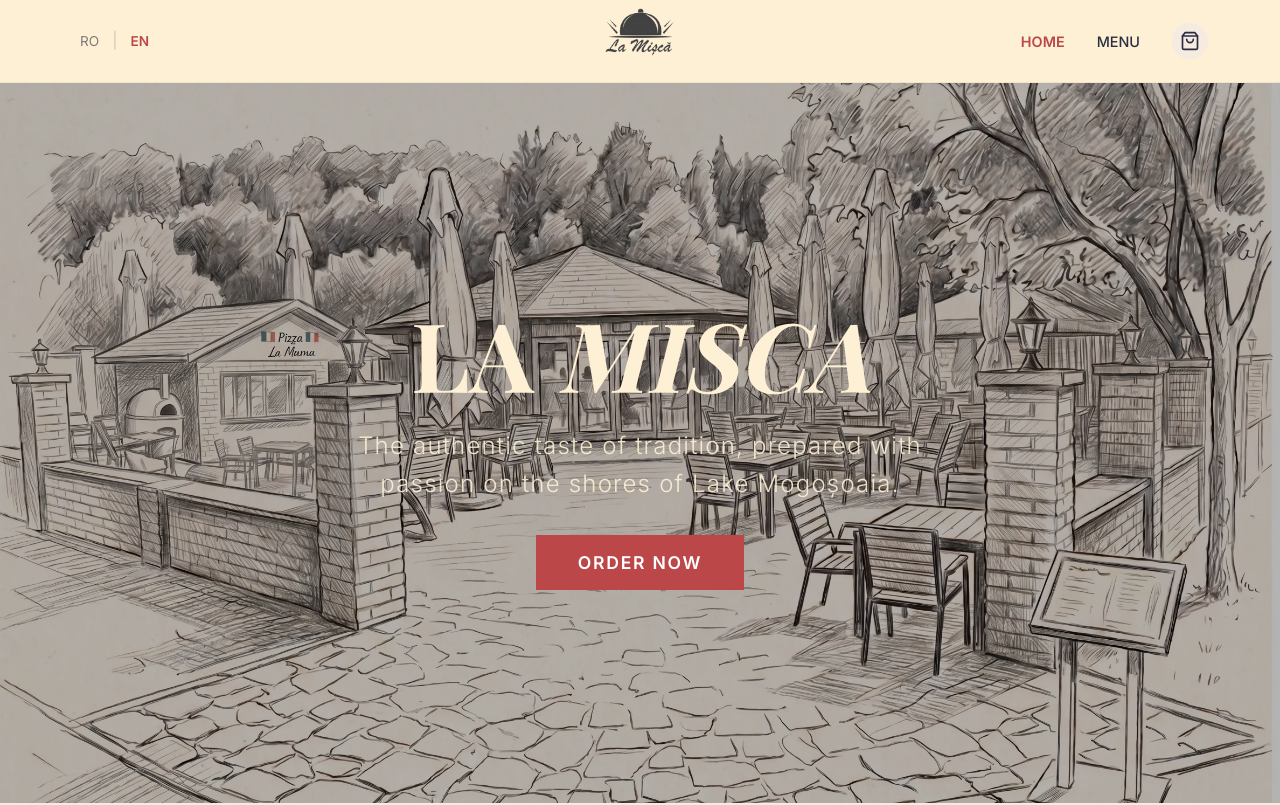
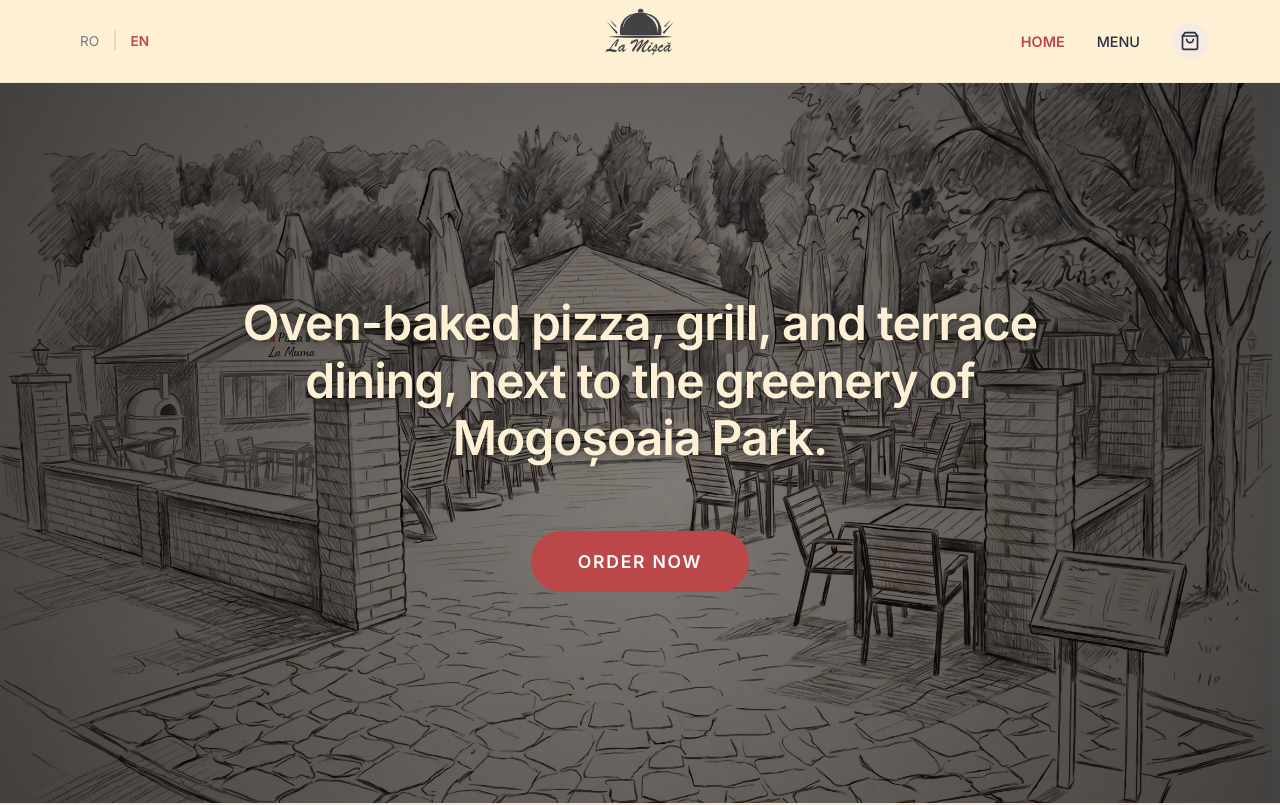
Before and after one commit to Lookah9/LaMisca, a React (Vite) app: page / in a window 1280 px wide. Shown: the top 805 px of the page. Built offline with nearby package versions, Linux system fonts and the light colour scheme.

Commit message:
Remove hero title and update subtitle text

```diff
--- a/src/components/Hero.tsx
+++ b/src/components/Hero.tsx
@@ -18,7 +18,7 @@
       overflow: 'hidden',
       backgroundColor: '#000'
     }}>
-      {/* Background Image Placeholder or Generated Image */}
+      {/* Background Image */}
       <img
         src="images/Sketched Hero.webp"
         alt="La Misca Terrace Atmosphere"
@@ -29,31 +29,39 @@
           width: '100%',
           height: '100%',
           objectFit: 'cover',
-          opacity: 0.7
+          opacity: 0.65
         }}
       />
+
+      {/* Overlay for better text readability */}
+      <div style={{
+        position: 'absolute',
+        top: 0,
+        left: 0,
+        width: '100%',
+        height: '100%',
+        background: 'radial-gradient(circle, rgba(0,0,0,0.2) 0%, rgba(0,0,0,0.6) 100%)'
+      }}></div>
 
       <div className="container" style={{
         position: 'relative',
         zIndex: 1,
         color: 'var(--color-bg)',
-        textAlign: 'center'
+        textAlign: 'center',
+        maxWidth: '900px'
       }}>
-        <h1 className="hero-text" style={{ color: 'var(--color-bg)', marginBottom: 'var(--spacing-sm)' }}>
-          LA <span style={{ fontStyle: 'italic' }}>MISCA</span>
-        </h1>
         <p style={{
-          fontSize: 'clamp(1.2rem, 2vw, 1.5rem)',
-          maxWidth: '600px',
-          margin: '0 auto var(--spacing-md)',
-          opacity: 0.9,
-          fontWeight: 300,
-          letterSpacing: '0.05em'
+          fontSize: 'clamp(1.8rem, 4vw, 3rem)',
+          lineHeight: '1.2',
+          margin: '0 auto var(--spacing-lg)',
+          fontWeight: 700,
+          textShadow: '0 2px 10px rgba(0,0,0,0.3)',
+          letterSpacing: '-0.02em'
         }}>
           {t('hero.subtitle')}
         </p>
         <div style={{ display: 'flex', justifyContent: 'center' }}>
-          <button onClick={() => navigateTo('menu')} className="btn-primary" style={{ padding: '15px 40px', fontSize: '1.1rem' }}>
+          <button onClick={() => navigateTo('menu')} className="btn-primary" style={{ padding: '18px 45px', fontSize: '1.1rem', borderRadius: '50px' }}>
             {t('hero.cta')}
           </button>
         </div>
--- a/src/contexts/LanguageContext.tsx
+++ b/src/contexts/LanguageContext.tsx
@@ -19,7 +19,7 @@
 
     // Hero
     'hero.title': 'Bucătărie la Foc și Jar',
-    'hero.subtitle': 'Gustul autentic al tradiției, pregătit cu pasiune pe malul lacului Mogoșoaia.',
+    'hero.subtitle': 'Pizza la cuptor, grill și mese la terasă, lângă verdele Parcului Mogoșoaia.',
     'hero.cta': 'COMANDĂ ACUM',
 
     // Home
@@ -85,7 +85,7 @@
 
     // Hero
     'hero.title': 'Cooking by Fire and Grill',
-    'hero.subtitle': 'The authentic taste of tradition, prepared with passion on the shores of Lake Mogoșoaia.',
+    'hero.subtitle': 'Oven-baked pizza, grill, and terrace dining, next to the greenery of Mogoșoaia Park.',
     'hero.cta': 'ORDER NOW',
 
     // Home
```
